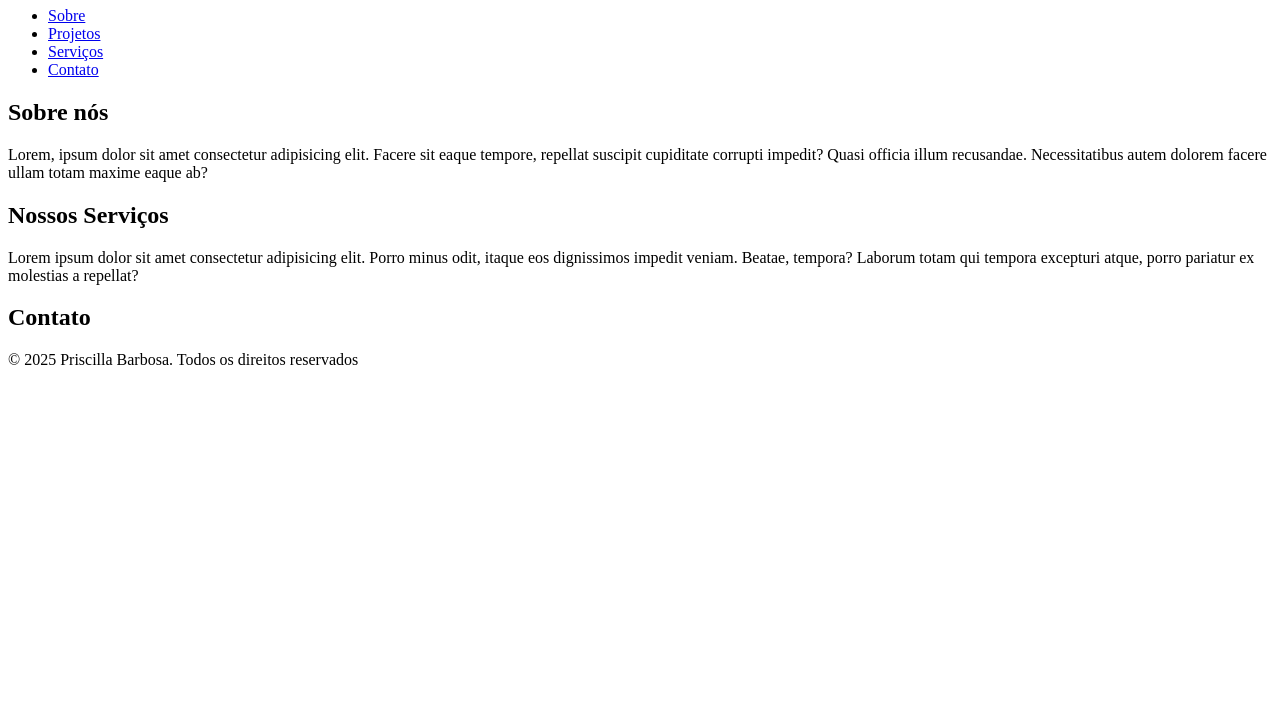
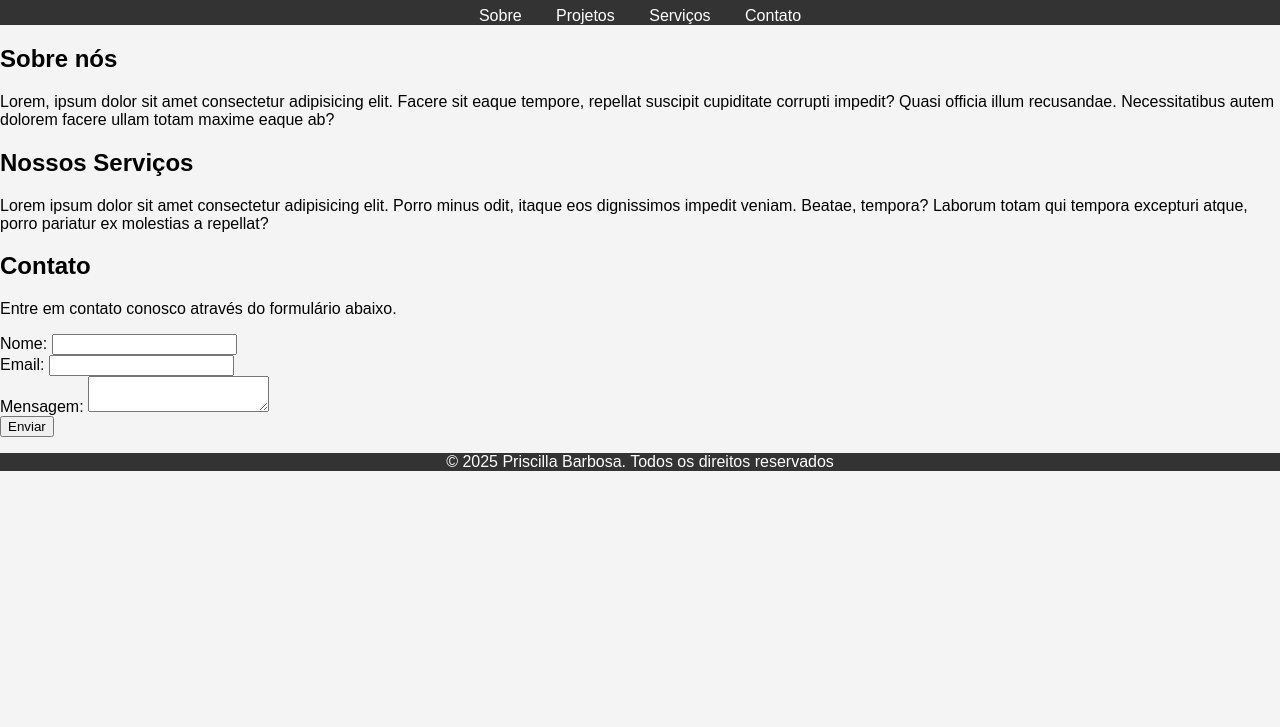
Before and after one commit to PriscillaBarbosa/pagina---escritorio-arquitetura--html--css--sass-, a plain HTML site: page index.html in a window 1280 px wide. Shown: the part 73-800 px from the top of the page. Drawn offline with nearby package versions, Linux system fonts and the light colour scheme; files that its build step writes are made by us from their sources.

Commit message:
construindo o scss

```diff
--- a/index.html
+++ b/index.html
@@ -31,8 +31,15 @@
     </section>
     <section>
         <h2>Contato</h2>
-        <form>
-
+        <p>Entre em contato conosco através do formulário abaixo.</p>
+        <form action="contact">
+            <label for="name">Nome:</label>
+            <input type="text" id="name" name="name" required><br>
+            <label for="email">Email:</label>
+            <input type="email" id="email" name="email" required><br>
+            <label for="message">Mensagem:</label>
+            <textarea id="message" name="message" required></textarea><br>
+            <input type="submit" value="Enviar">
         </form>
     </section>
 
--- a/styles.scss
+++ b/styles.scss
@@ -0,0 +1,42 @@
+//Variáveis
+$primary-color: #333;
+$secondary-color: #f4f4f4;
+$text-color: white;
+$font-stack: 'Arial', sans-serif;
+
+//Estilos globais
+body {
+    font-family: $font-stack;
+    margin: 0;
+    padding: 0;
+    background-color: $secondary-color;
+}
+
+//Header
+header{
+    background-color: $primary-color;
+    color: $text-color;
+    text-align: center;
+}
+
+//Navegação
+nav ul {
+    list-style-type: none;
+    padding: 0;
+
+    li {
+        display: inline;
+        margin: 0 15px;
+
+        a {
+            color: $text-color;
+            text-decoration: none;
+        }
+    }
+}
+//Rodapé
+footer {
+    background-color: $primary-color;
+    color: $text-color;
+    text-align: center;
+}
```
